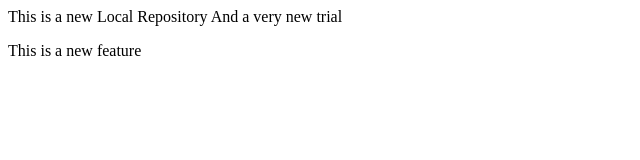
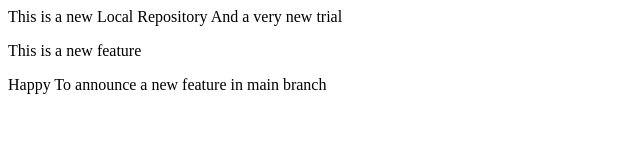
Before and after one commit to bhanupratap-297/local_repo, a plain HTML site: page index.html in a window 1280 px wide. Shown: the whole page, without its empty margins (0-640 px from the left). Drawn offline with Linux system fonts and the light colour scheme.

Commit message:
ADDING NEW MFEAT

```diff
--- a/index.html
+++ b/index.html
@@ -1,2 +1,3 @@
 <p>This is a new Local Repository And a very new trial</p>
 <p>This is a new feature </p>
+<p>Happy To announce a new feature in main branch</p>
```
